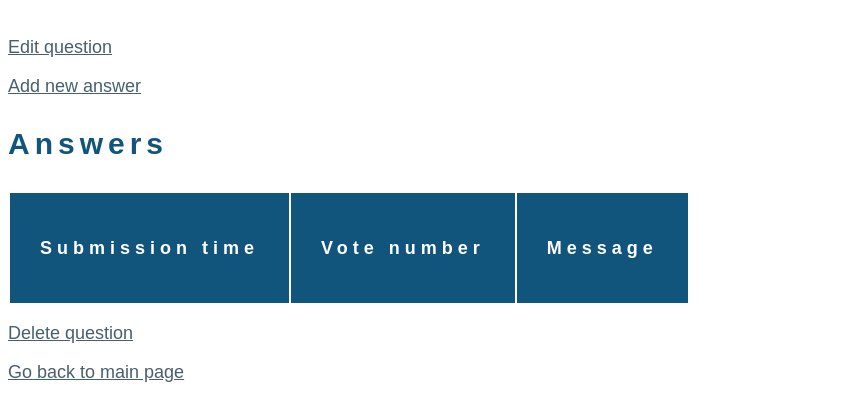
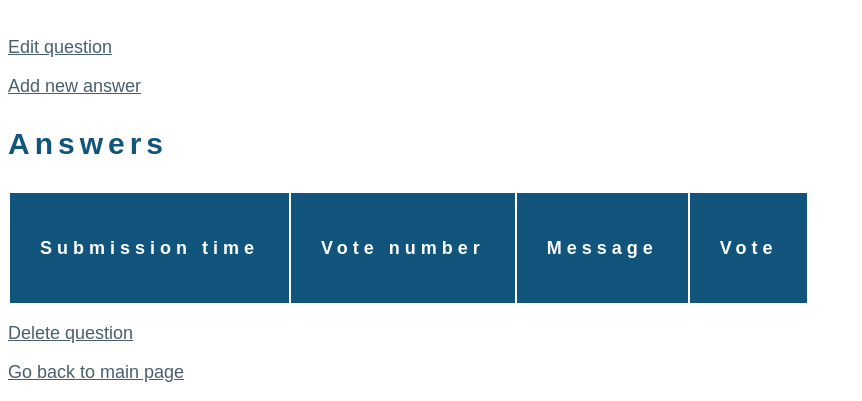
Before and after one commit to fkcreates/ask-mate-app-2, a Flask app: page /question/1 in a window 1280 px wide. Shown: the part 470-871 px from the top of the page, without its empty margins (0-862 px from the left). Run offline with Flask 2, Linux system fonts and the light colour scheme; lists and menus that the app fills with data are empty; some libraries are stand-ins or nearby versions.

Commit message:
vote for answers implemented

```diff
--- a/data_manager.py
+++ b/data_manager.py
@@ -32,5 +32,10 @@ def delete_question(question_id):
 def delete_answers_for_deleted_question(question_id):
     return connection.delete_answers_for_deleted_question(connection.ANSWER_FILE_PATH, question_id)
 
+
 def update_question_vote_number(dictionary):
     connection.update_question_vote_number(dictionary, connection.QUESTION_FILE_PATH, connection.QUESTIONS_HEADER)
+
+
+def update_answer_vote_number(dictionary):
+    connection.update_question_vote_number(dictionary,connection.ANSWER_FILE_PATH, connection.ANSWERS_HEADER)
--- a/server.py
+++ b/server.py
@@ -167,6 +167,44 @@ def question_vote_down(question_id):
     return redirect(url_for("list_question"))
 
 
+@app.route('/answer/<answer_id>/vote-down')
+def answer_vote_down(answer_id):
+    question_id = request.args.get("question_id")
+
+    data = data_manager.get_answers()
+    voted_dict = {}
+    for dict in data:
+        if dict["id"] == answer_id:
+            voted_dict = {"id": answer_id,
+                          "submission_time": dict["submission_time"],
+                          "vote_number": int(dict["vote_number"]) - 1,
+                          "question_id": question_id,
+                          "message": dict["message"],
+                          "image": dict["image"]
+                          }
+    data_manager.update_answer_vote_number(voted_dict)
+    return redirect(url_for("display_question", question_id=question_id))
+
+
+@app.route('/answer/<answer_id>/vote-up')
+def answer_vote_up(answer_id):
+    question_id = request.args.get("question_id")
+
+    data = data_manager.get_answers()
+    voted_dict = {}
+    for dict in data:
+        if dict["id"] == answer_id:
+            voted_dict = {"id": answer_id,
+                          "submission_time": dict["submission_time"],
+                          "vote_number": int(dict["vote_number"]) + 1,
+                          "question_id": dict["question_id"],
+                          "message": dict["message"],
+                          "image": dict["image"]
+                          }
+    data_manager.update_answer_vote_number(voted_dict)
+    return redirect(url_for("display_question", question_id=question_id))
+
+
 if __name__ == "__main__":
     app.run(
         host="0.0.0.0",
--- a/templates/display_question.html
+++ b/templates/display_question.html
@@ -46,6 +46,7 @@
             <th>Submission time</th>
             <th>Vote number</th>
             <th>Message</th>
+            <th>Vote</th>
         </tr>
     </thead>
     <tbody>
@@ -55,6 +56,10 @@
             <td>{{ answer["submission_time"] }}</td>
             <td>{{ answer["vote_number"] }}</td>
             <td>{{ answer["message"] }}</td>
+            <td>
+                <a href="{{ url_for("answer_vote_up", answer_id=answer["id"], question_id=answer["question_id"]) }}"><img src="/static/like.png" width="30" height="30" alt="Like"></a>
+                <a href="{{ url_for("answer_vote_down", answer_id=answer["id"], question_id=answer["question_id"]) }}"><img src="/static/dislike.png" width="30" height="30" alt="Dislike"></a>
+            </td>
         </tr>
         {% endif %}
     {% endfor %}
```
